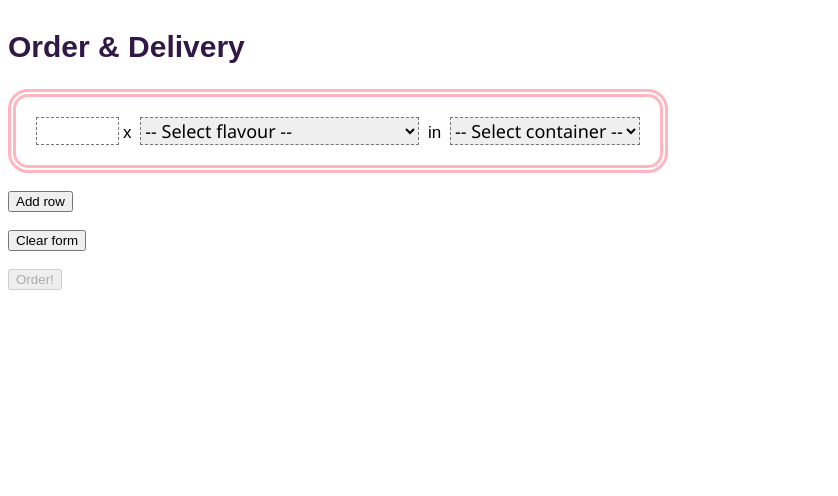
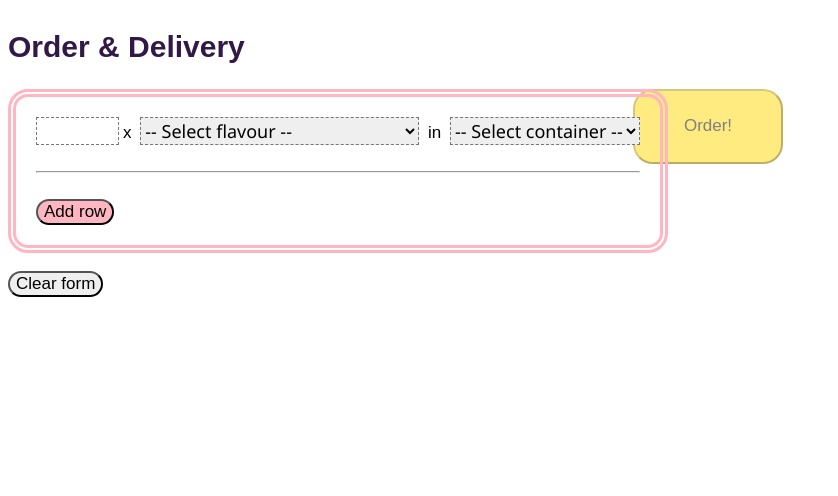
Before and after one commit to IsaacYao20036/project, a Flask app: a page that uses templates/order_&_delivery.html in a window 1280 px wide. Shown: the part 67-563 px from the top of the page, without its empty margins (0-838 px from the left). Run offline with Flask 3, Linux system fonts and the light colour scheme; data comes from the database, SQL or seed files in the repository; some web fonts are replaced.

Commit message:
styled order page (excl. dialog)

```diff
--- a/static/css/style.css
+++ b/static/css/style.css
@@ -212,7 +212,7 @@ details .item .item_text {
 *  ORDER & DELIVERY PAGE  *
 **************************/
 
-#order_div {
+#order_interface {
     width: fit-content;
     border-width: 8px;
     border-style: double;
@@ -240,3 +240,31 @@ span {
     font-size: 17px;
     font-family: Arial, Helvetica, sans-serif;
 }
+
+button {
+    border-radius: 20px;
+    font-size: 17px;
+    font-family: Arial, Helvetica, sans-serif;
+}
+
+#order_btn {
+    position: absolute;
+    height: 75px;
+    width: 150px;
+    left: 625px;
+    background-color: gold;
+    color: black;
+}
+
+#order_btn:disabled {
+    background-color: rgba(255, 215, 0, 0.5);
+    color: grey;
+}
+
+#addrow_btn {
+    background-color: lightpink;
+}
+
+#order_dlg {
+    position: absolute;
+}
--- a/static/js/order_&_delivery-script.js
+++ b/static/js/order_&_delivery-script.js
@@ -2,20 +2,23 @@ var selectionCounter = 0
 function cloneFunction() {
 
 	var br = document.createElement("br");
-	document.getElementById("order_div").appendChild(br)
-	document.getElementById("order_div").appendChild(br.cloneNode(true))
+	var hr = document.createElement("hr")
+	document.getElementById("order_dropdowns").appendChild(br)
+	document.getElementById("order_dropdowns").appendChild(br.cloneNode(true))
+	document.getElementById("order_dropdowns").appendChild(hr)
+	document.getElementById("order_dropdowns").appendChild(br.cloneNode(true))
 
 	var input = document.getElementById("quantity")
 	var clone = input.cloneNode(true)
 	var name = input.getAttribute("name") + selectionCounter++
 	clone.id = name
 	clone.setAttribute("name", name)
-	document.getElementById("order_div").appendChild(clone).value = ""
+	document.getElementById("order_dropdowns").appendChild(clone).value = ""
 
 	var span = document.createElement("span");
 	var node = document.createTextNode(" x \u00A0");
 	span.appendChild(node);
-	var element = document.getElementById("order_div");
+	var element = document.getElementById("order_dropdowns");
 	element.appendChild(span);
 
 	var select = document.getElementById("flavours")
@@ -23,12 +26,12 @@ function cloneFunction() {
 	var name = select.getAttribute("name") + selectionCounter++
 	clone.id = name
 	clone.setAttribute("name", name)
-	document.getElementById("order_div").appendChild(clone)
+	document.getElementById("order_dropdowns").appendChild(clone)
 
 	var span = document.createElement("span");
 	var node = document.createTextNode("\u00A0 in \u00A0");
 	span.appendChild(node);
-	var element = document.getElementById("order_div");
+	var element = document.getElementById("order_dropdowns");
 	element.appendChild(span);
 
 	var select = document.getElementById("containers")
@@ -36,7 +39,7 @@ function cloneFunction() {
 	var name = select.getAttribute("name") + selectionCounter++
 	clone.id = name
 	clone.setAttribute("name", name)
-	document.getElementById("order_div").appendChild(clone)
+	document.getElementById("order_dropdowns").appendChild(clone)
 
 }
 
--- a/templates/order_&_delivery.html
+++ b/templates/order_&_delivery.html
@@ -4,7 +4,11 @@
 
 <form>
 
-    <div id="order_div">
+    <button id="order_btn" type="button" onclick="openDialog()">Order!</button>
+
+    <div id="order_interface">
+
+        <div id="order_dropdowns">
 
             <input type="number" id="quantity" name="quantity" value="" min="1" max="5">
             <span> x&nbsp;</span>
@@ -30,11 +34,14 @@
         </div>
 
         <br>
-    <button type="button" onclick="cloneFunction()">Add row</button>
-    <br> <br>
-    <button type="button" id="clear_btn" onclick="location.reload()">Clear form</button>
-    <br> <br>
-    <button type="button" id="order_btn" onclick="openDialog()">Order!</button>
+        <hr>
+        <br>
+        <button id="addrow_btn" type="button" onclick="cloneFunction()">Add row</button>
+
+    </div>
+
+    <br>
+    <button type="button" onclick="location.reload()">Clear form</button>
 
 </form>
 
```
Lines whose indentation alone changed are shown as unchanged.
